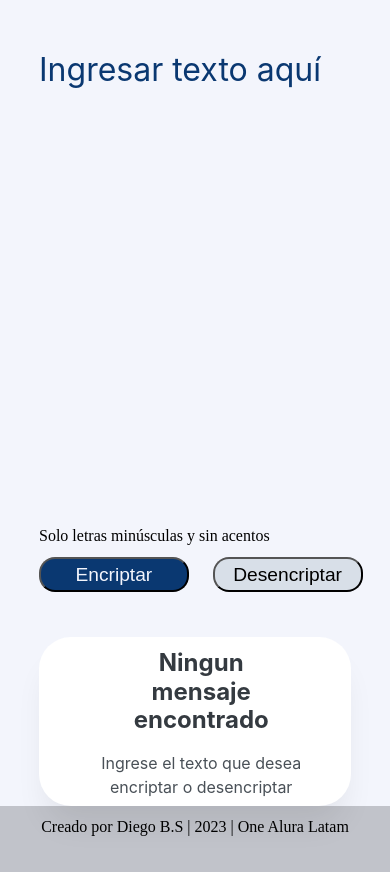
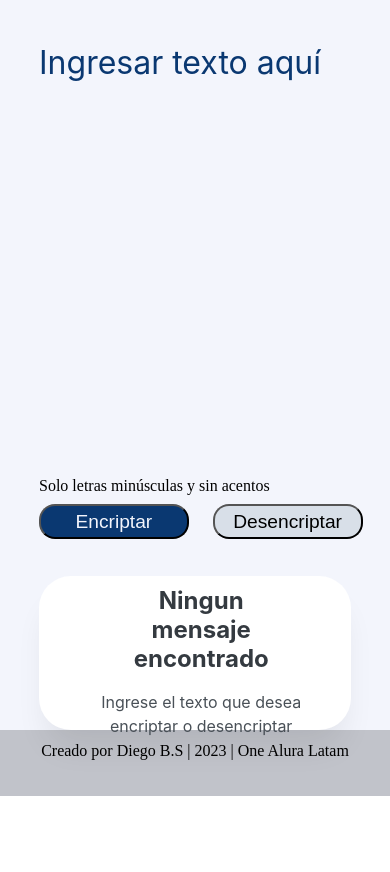
Before and after one commit to DevTuk/Encriptador-de-Texto, a plain HTML site: page index.html in a window 390 px wide. Shown: the part 38-910 px from the top of the page. After the commit the page ends 844 px from the top, so only its background shows below. Drawn offline with nearby package versions, Linux system fonts and the light colour scheme; no server answers.

Commit message:
optimizando css

```diff
--- a/style.css
+++ b/style.css
@@ -9,7 +9,7 @@
 .container {
   position: relative;
   width: 100%;
-  height: 100vh;
+  height: 86vh;
   /* Light blue/light-blue-100 */
   background: #f3f5fc;
 }
@@ -229,6 +229,7 @@ footer {
   .container {
     display: flex;
     flex-direction: row;
+    height: 91vh;
   }
   .logo {
     position: absolute;
```
